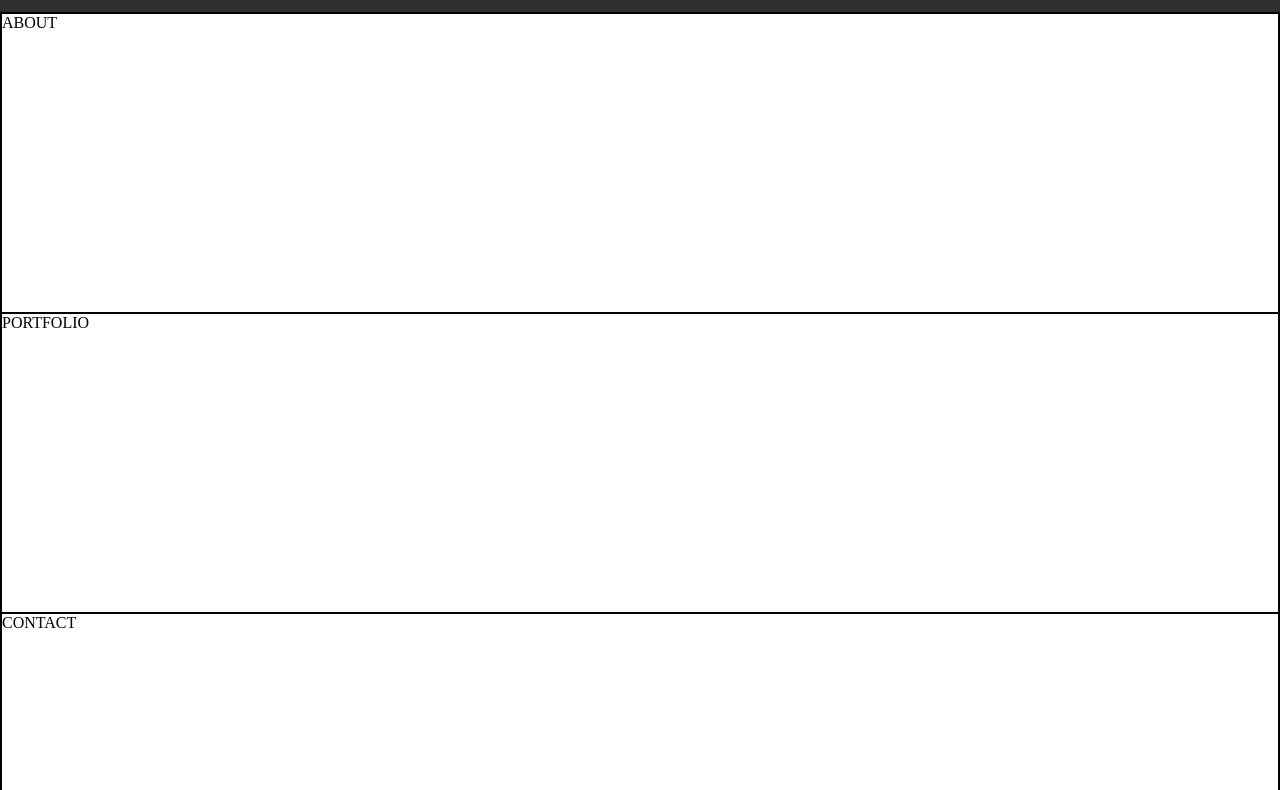
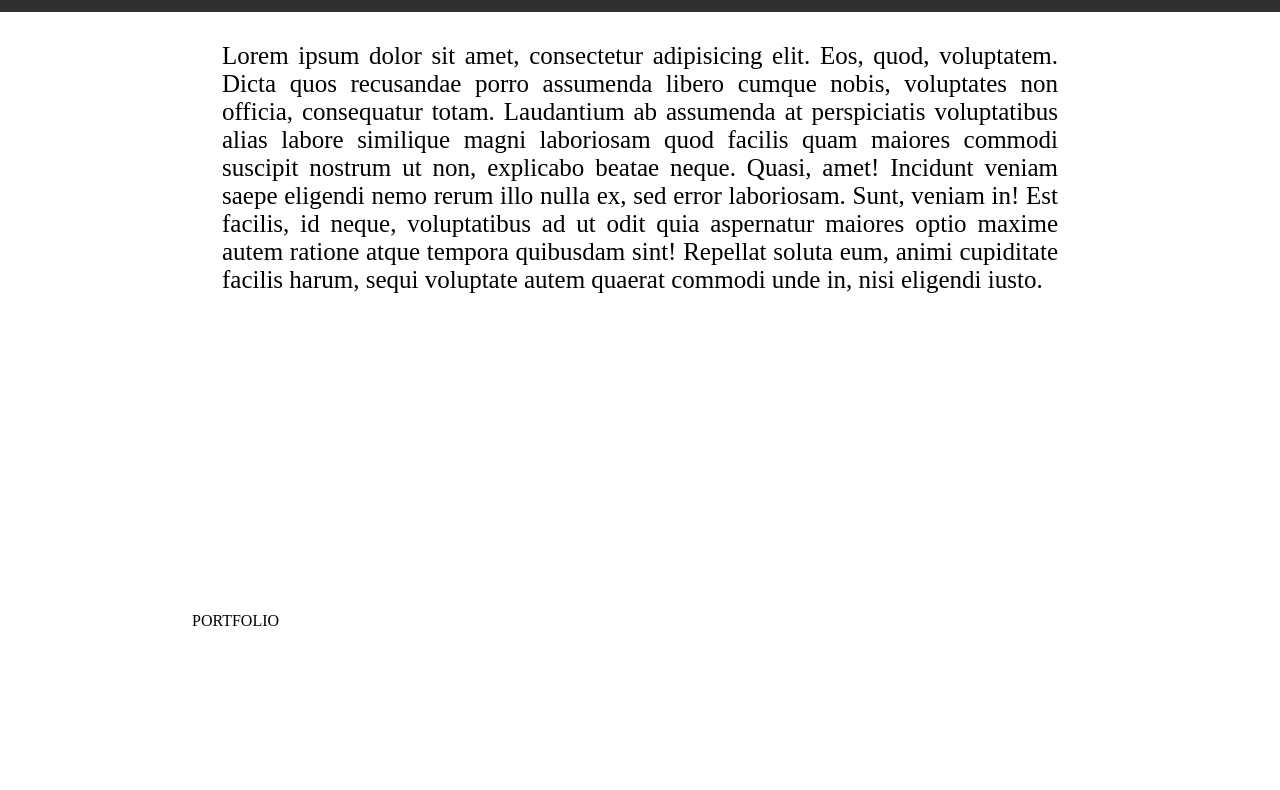
Before and after one commit to andriih/portfolioSite, a plain HTML site: page index.html in a window 1280 px wide. Shown: the part 68-858 px from the top of the page. Drawn offline with Linux system fonts and the light colour scheme.

Commit message:
section styles added

```diff
--- a/css/style.css
+++ b/css/style.css
@@ -5,9 +5,11 @@
 }
 
 body{
-	background-color: url(/img/bgc1.png);
+
 }
-
+.wrapper{
+	width: 100%;
+}
 /*NAVBAR AREA*/
 
 .header,.footer{
@@ -15,12 +17,13 @@ body{
 	width: 100%;
 	height: 80px;
 	margin: 0 auto;
+	/*background-image: url(img/bgc.png);*/
 	background-color: #303030;
 }
 .logo{
 	width: 20%;
 	display: inline-block;
-	color: grey;
+	color: #fcf7f7;
 	font-size: 28px;
 }
 .header__navbar{
@@ -43,7 +46,7 @@ body{
 	display: inline-block;
 	vertical-align: middle;
    	text-align: center;
-	color: white;
+	color: #fcf7f7;
 	font-size: 28px;
 	text-decoration: none;
 }
@@ -63,23 +66,28 @@ body{
 
 /*CONTENT AREA*/
 .main_content_section {
-	border:1px solid black;
-	display: inline-block;
+	display:inline-block;
 	width: 100%;
 	height: 100%;
 	margin: 0 auto;
 }
 
 .content__about,.content__portfolio,.content__contact{
-	border:1px solid black;
-	display: inline-block;
-	width: 100%;
+	display: block;
+	width: 70%;
 	height: 300px;
 	margin: 0 auto;
+}
+
+.content__about{
+	padding: 30px;
+	font-size: 25px;
+	height: 600px;
+	text-align: justify;
 }
 
 /*FOOTER*/
 
 .footer{
-	color: grey;
+	color: #fcf7f7;
 }
--- a/index.html
+++ b/index.html
@@ -25,7 +25,7 @@
 
 		<div class="main_content_section">
 			<section class="content__about">
-				ABOUT
+				Lorem ipsum dolor sit amet, consectetur adipisicing elit. Eos, quod, voluptatem. Dicta quos recusandae porro assumenda libero cumque nobis, voluptates non officia, consequatur totam. Laudantium ab assumenda at perspiciatis voluptatibus alias labore similique magni laboriosam quod facilis quam maiores commodi suscipit nostrum ut non, explicabo beatae neque. Quasi, amet! Incidunt veniam saepe eligendi nemo rerum illo nulla ex, sed error laboriosam. Sunt, veniam in! Est facilis, id neque, voluptatibus ad ut odit quia aspernatur maiores optio maxime autem ratione atque tempora quibusdam sint! Repellat soluta eum, animi cupiditate facilis harum, sequi voluptate autem quaerat commodi unde in, nisi eligendi iusto.
 			</section>
 			<section class="content__portfolio">
 				PORTFOLIO
```
Also changed, not shown: 1 other file.
